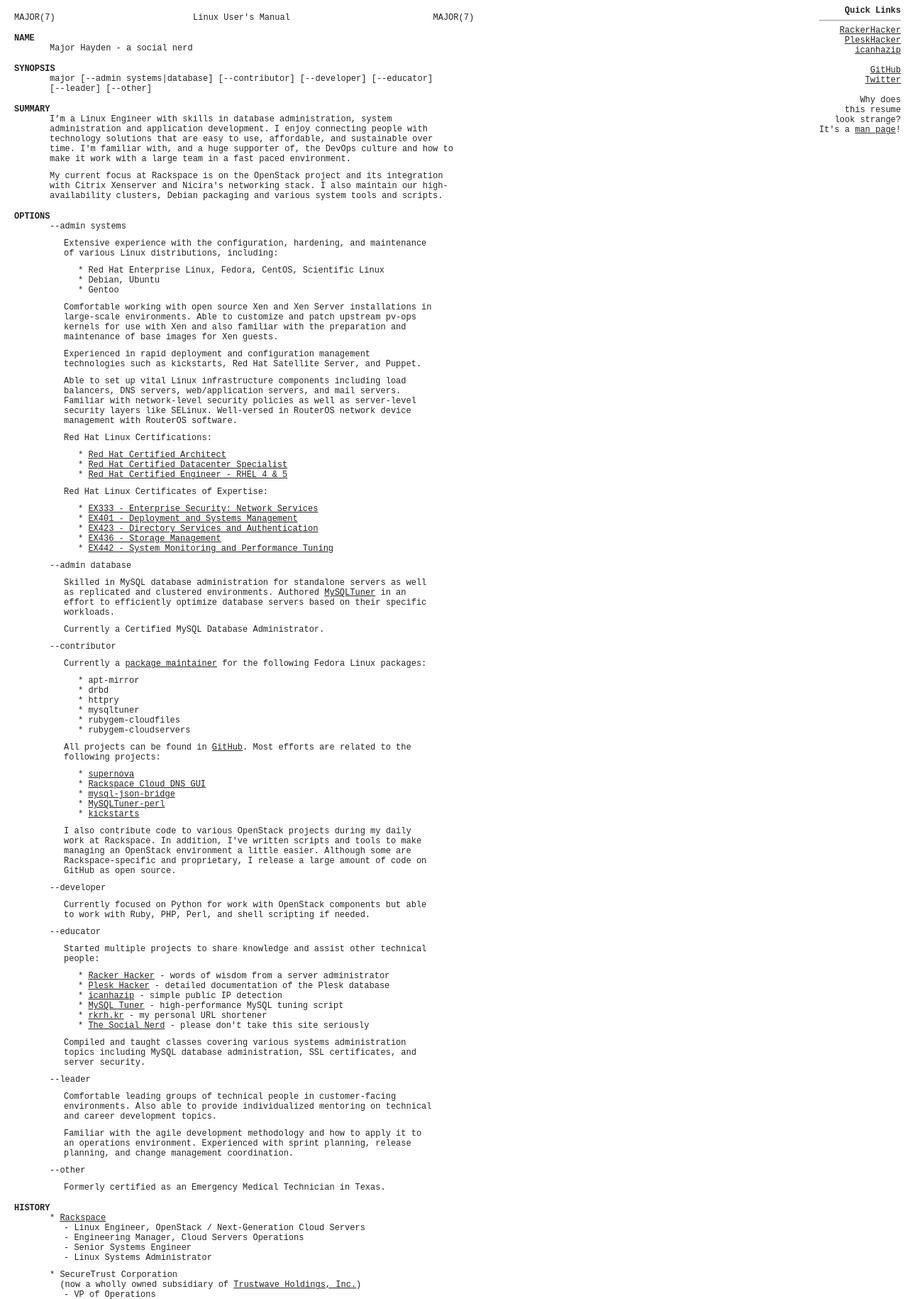
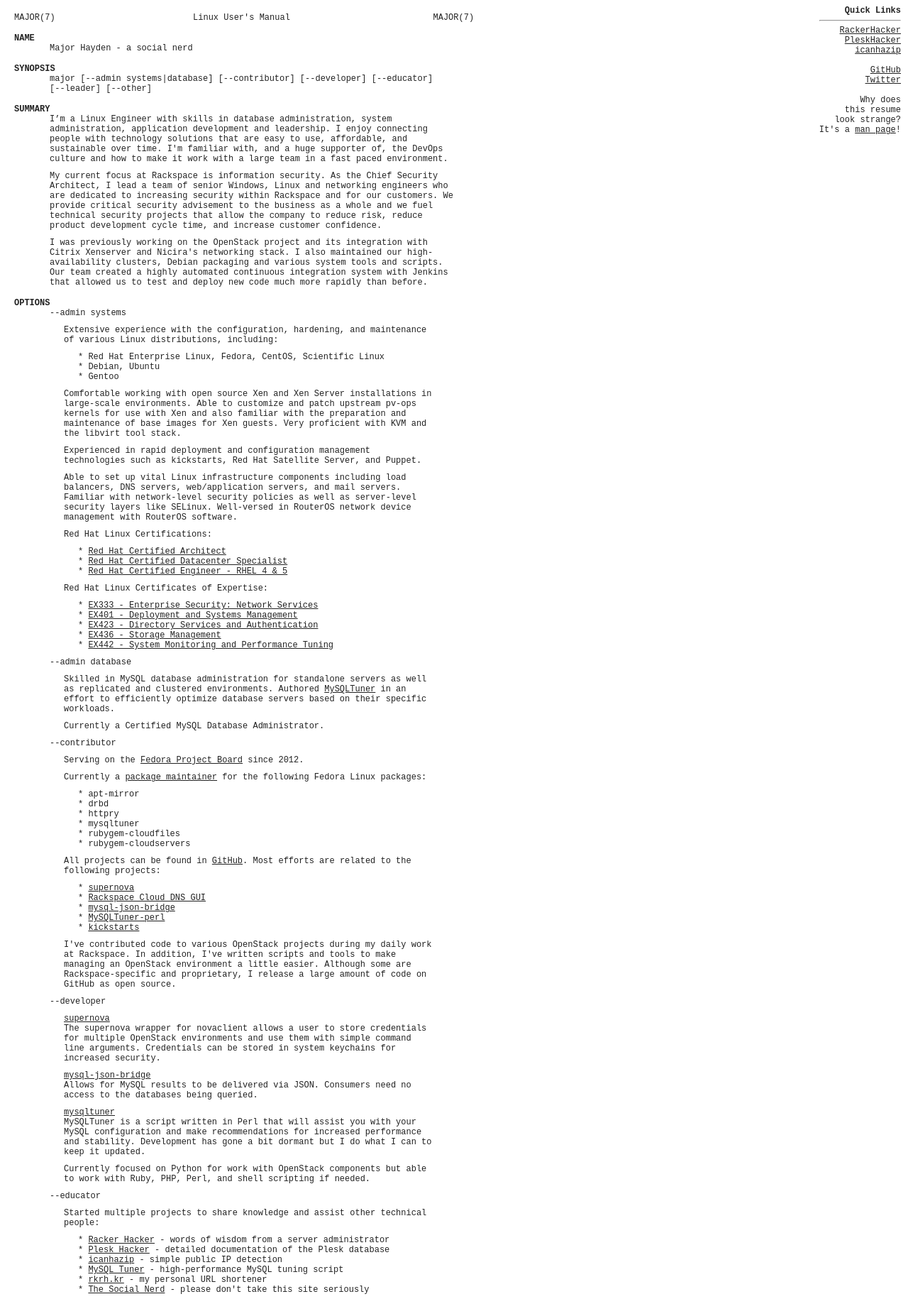
Before and after one commit to major/resume, a plain HTML site: page index.html in a window 1280 px wide. Shown: the part 2-1832 px from the top of the page at 71% size. Drawn offline with Linux system fonts and the light colour scheme.

Commit message:
Updates for Apr 2013

```diff
--- a/index.html
+++ b/index.html
@@ -82,15 +82,25 @@
 <h1>SUMMARY</h1>
 <p class="subtext">
   I’m a Linux Engineer with skills in database administration, system
-  administration and application development. I enjoy connecting people with
+  administration, application development and leadership. I enjoy connecting people with
   technology solutions that are easy to use, affordable, and sustainable over
   time.  I'm familiar with, and a huge supporter of, the DevOps culture and how
   to make it work with a large team in a fast paced environment.
 </p>
 <p class="subtext">
-  My current focus at Rackspace is on the OpenStack project and its integration
-  with Citrix Xenserver and Nicira's networking stack.  I also maintain our
+  My current focus at Rackspace is information security.  As the Chief Security Architect,
+  I lead a team of senior Windows, Linux and networking engineers who are dedicated
+  to increasing security within Rackspace and for our customers.  We provide critical
+  security advisement to the business as a whole and we fuel technical security projects
+  that allow the company to reduce risk, reduce product development cycle time, and
+  increase customer confidence.
+</p>
+<p class="subtext">
+  I was previously working on the OpenStack project and its integration
+  with Citrix Xenserver and Nicira's networking stack.  I also maintained our
   high-availability clusters, Debian packaging and various system tools and scripts.
+  Our team created a highly automated continuous integration system with Jenkins
+  that allowed us to test and deploy new code much more rapidly than before.
 </p>
 <h1>OPTIONS</h1>
 <p class="subtext">
@@ -109,7 +119,7 @@
   Comfortable working with open source Xen and Xen Server installations in
   large-scale environments. Able to customize and patch upstream pv-ops kernels
   for use with Xen and also familiar with the preparation and maintenance of
-  base images for Xen guests.
+  base images for Xen guests.  Very proficient with KVM and the libvirt tool stack.
 </p>
 <p class="doublesubtext">
   Experienced in rapid deployment and configuration management technologies
@@ -165,6 +175,9 @@
   --contributor
 </p>
 <p class="doublesubtext">
+  Serving on the <a href="http://fedoraproject.org/wiki/Board">Fedora Project Board</a> since 2012.
+</p>
+<p class="doublesubtext">
   Currently a
   <a href="https://admin.fedoraproject.org/pkgdb/users/packages/mhayden">
   package maintainer</a> for the following Fedora Linux packages:
@@ -195,7 +208,7 @@
       kickstarts</a><br />
 </p>
 <p class="doublesubtext">
-  I also contribute code to various OpenStack projects during my daily work at
+  I've contributed code to various OpenStack projects during my daily work at
   Rackspace.  In addition, I've written scripts and tools to make managing
   an OpenStack environment a little easier.  Although some are Rackspace-specific
   and proprietary, I release a large amount of code on GitHub as open source.
@@ -203,6 +216,23 @@
 
 <p class="subtext">
   --developer
+</p>
+<p class="doublesubtext">
+  <a href="https://github.com/rackerhacker/supernova">supernova</a><br>
+  The supernova wrapper for novaclient allows a user to store credentials for multiple
+  OpenStack environments and use them with simple command line arguments.  Credentials
+  can be stored in system keychains for increased security.
+</p>
+<p class="doublesubtext">
+  <a href="https://github.com/rackerhacker/mysql-json-bridge">mysql-json-bridge</a><br>
+  Allows for MySQL results to be delivered via JSON.  Consumers need no access to the
+  databases being queried.
+</p>
+<p class="doublesubtext">
+  <a href="https://github.com/rackerhacker/MySQLTuner-perl">mysqltuner</a><br>
+  MySQLTuner is a script written in Perl that will assist you with your MySQL
+  configuration and make recommendations for increased performance and stability.
+  Development has gone a bit dormant but I do what I can to keep it updated.
 </p>
 <p class="doublesubtext">
   Currently focused on Python for work with OpenStack components but able to
@@ -260,6 +290,7 @@
   * <a href="http://rackspace.com/">Rackspace</a>
 </p>
 <p class="doublesubtext">
+  - Chief Security Architect, Director
   - Linux Engineer, OpenStack / Next-Generation Cloud Servers<br />
   - Engineering Manager, Cloud Servers Operations<br />
   - Senior Systems Engineer<br />
@@ -285,17 +316,16 @@
 <p class="subtext">
   * E-mail:      major at mhtx dot net<br />
   * Phone:       210.370.7667 (yes, that's 210.370.POOP)<br />
-  * Twitter:     <a href="http://twitter.com/rackerhacker">
-                   rackerhacker</a><br />
+  * Twitter:     <a href="http://twitter.com/rackerhacker">rackerhacker</a><br />
   * IRC:         mhayden on irc.freenode.net
 </p>
 
 <pre class="manheader">
-Major Hayden                          2012-08-06                                  MAJOR(7)
+Major Hayden                          2013-04-15                                  MAJOR(7)
 </pre>
 
 <p class="footer">
-  &copy; 2012 Major Hayden
+  &copy; 2013 Major Hayden
 </p>
 <script type="text/javascript">
   var _gaq = _gaq || [];
```
